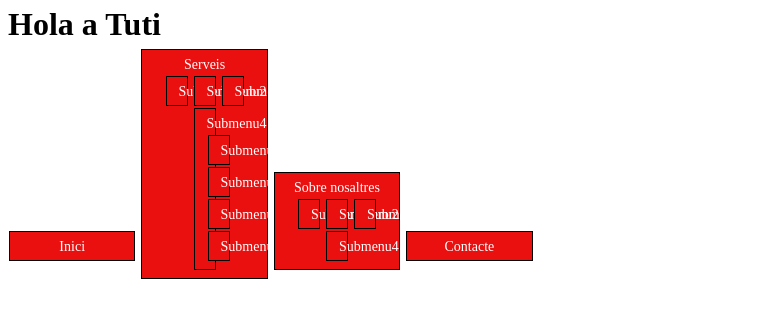
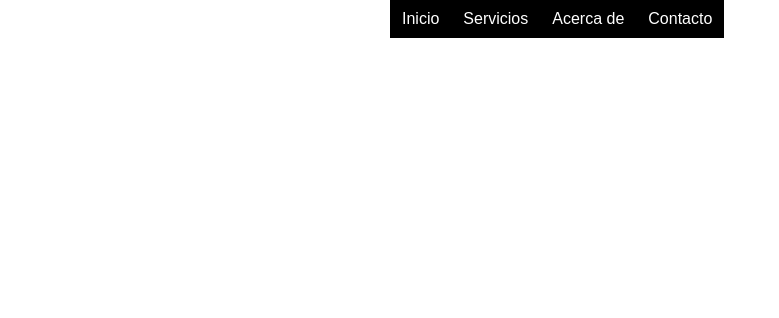
Before and after one commit to Befevi/exercici-3-caixa, a plain HTML site: page index.html in a window 1280 px wide. Shown: the whole page, without its empty margins (0-779 px from the left). Drawn offline with Linux system fonts and the light colour scheme; files that its build step writes are made by us from their sources.

Commit message:
quelcooom

```diff
--- a/css/style.css
+++ b/css/style.css
@@ -1,32 +1,51 @@
-/*farem servir la propietat inline-block i float*/
-/* definicions
-    display= https://developer.mozilla.org/es/docs/Web/CSS/display
-     block: fa que el comportament de l'element sigui com a bloc.
-     inline: l'element es renderitzarà en línia amb altres elements.
-     inline-block: l'element tindrà un comportament barreja entre els dos anteriors.
-    inherit= https://developer.mozilla.org/es/docs/Web/CSS/inherit
-    float= és una propietat de posicionament en CSS, és a dir, com s'ubiquen els elements dins d'un document HTML. */
-    *{margin: 1px;0;padding: 1px;;box-sizing:border-box;font: size 1px;;}
 
-    nav
-        nav lu{
-            display: none;
-        }
-        a{
-        text-decoration:none;
-        color:inherit;
-        font-size:14px;
-        }
-        nav li{
-        display:inline-block;
-        width:10%;
-        padding:5px 10px;
-        background-color:#ea1010;
-        border:1px solid #000;
-        text-align:center;
-        color:#fff;
-        }
-        nav li:hover{
-        background-color:#fff;
-        color:#000;
-        }
+
+			* {
+				margin:0px;
+				padding:0px;
+			}
+
+			#header {
+				margin:auto;
+				width:500px;
+				font-family:Arial, Helvetica, sans-serif;
+			}
+
+			ul, ol {
+				list-style:none;
+			}
+
+			.nav > li {
+				float:left;
+			}
+
+			.nav li a {
+				background-color:#000;
+				color:#fff;
+				text-decoration:none;
+				padding:10px 12px;
+				display:block;
+			}
+
+			.nav li a:hover {
+				background-color:#434343;
+			}
+
+			.nav li ul {
+				display:none;
+				position:absolute;
+				min-width:140px;
+			}
+
+			.nav li:hover > ul {
+				display:block;
+			}
+
+			.nav li ul li {
+				position:relative;
+			}
+
+			.nav li ul li ul {
+				right:-140px;
+				top:0px;
+			}
--- a/index.html
+++ b/index.html
@@ -1,18 +1,13 @@
-<!DOCTYPE html>
 <html>
-    <head>
-        <h1><b>Hola a Tuti</b></h1>
-        <link rel="stylesheet" href="style.css">
-    </head>
-    <body>
-		<!--si us hi fixeu, per crear un menú, crearem una llista amb les etiquetes ul li, nomès que
-		a diferència que aquesta llista la ficarem dins de l'etiqueva nav (també podriem crear una div)
-	    tmb hem de tenir present que el menú ens permet a accedir a diferents pàgines
-	    per tant tmb utilitzarem l'etiqueta d'enllaç a-->
-        <nav id="header">
+	<head>
+		<title>Menu Desplegable</title>
+		<link rel="stylesheet" href="css/style.css">
+	</head>
+	<body>
+		<div id="header">
 			<ul class="nav">
-				<li><a href="">Inici</a></li>
-				<li><a href="">Serveis</a>
+				<li><a href="">Inicio</a></li>
+				<li><a href="">Servicios</a>
 					<ul>
 						<li><a href="">Submenu1</a></li>
 						<li><a href="">Submenu2</a></li>
@@ -27,7 +22,7 @@
 						</li>
 					</ul>
 				</li>
-				<li><a href="">Sobre nosaltres</a>
+				<li><a href="">Acerca de</a>
 					<ul>
 						<li><a href="">Submenu1</a></li>
 						<li><a href="">Submenu2</a></li>
@@ -35,17 +30,8 @@
 						<li><a href="">Submenu4</a></li>
 					</ul>
 				</li>
-				<li><a href="contacte.html">Contacte</a></li>
+				<li><a href="">Contacto</a></li>
 			</ul>
-		</nav>
-
-<!--ara crearem un menú on jugarem amb la fulla d'estils-->
-<!--<nav><ul>
-        <li><a href="#">Inici</a></li>
-        <li><a href="#">Qui som</a></li>
-        <li><a href="#">Que fem</a></li>
-        <li><a href="#">Blog</a></li>
-        <li><a href="#">Contacte</a></li>
-    </ul></nav>-->
-  </body>
+		</div>
+	</body>
 </html>
```
